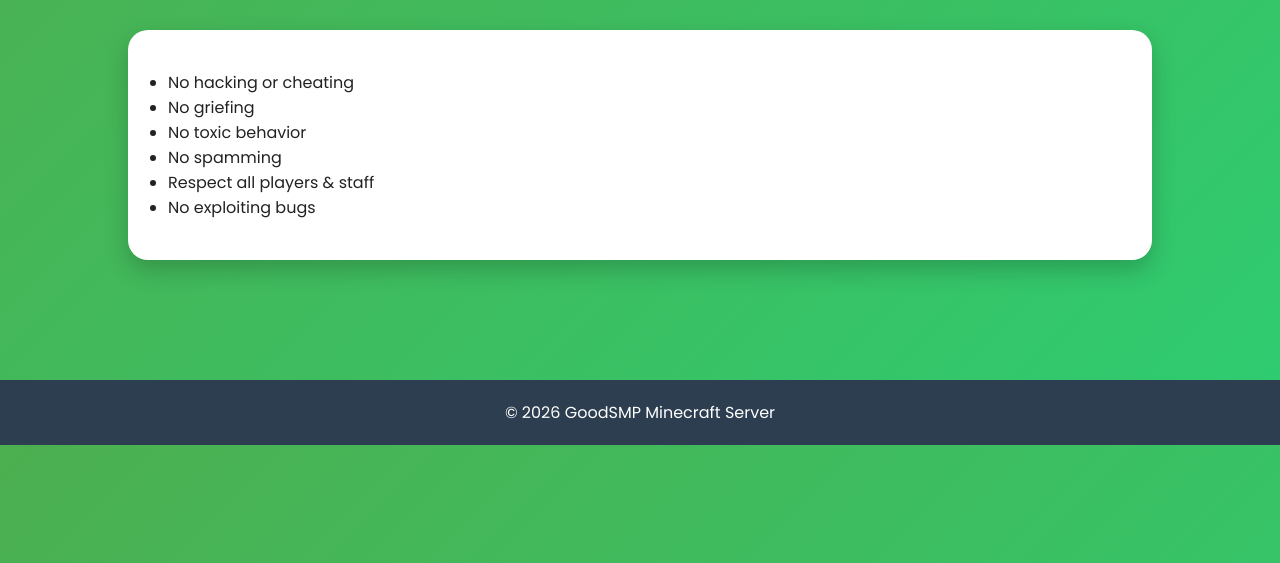
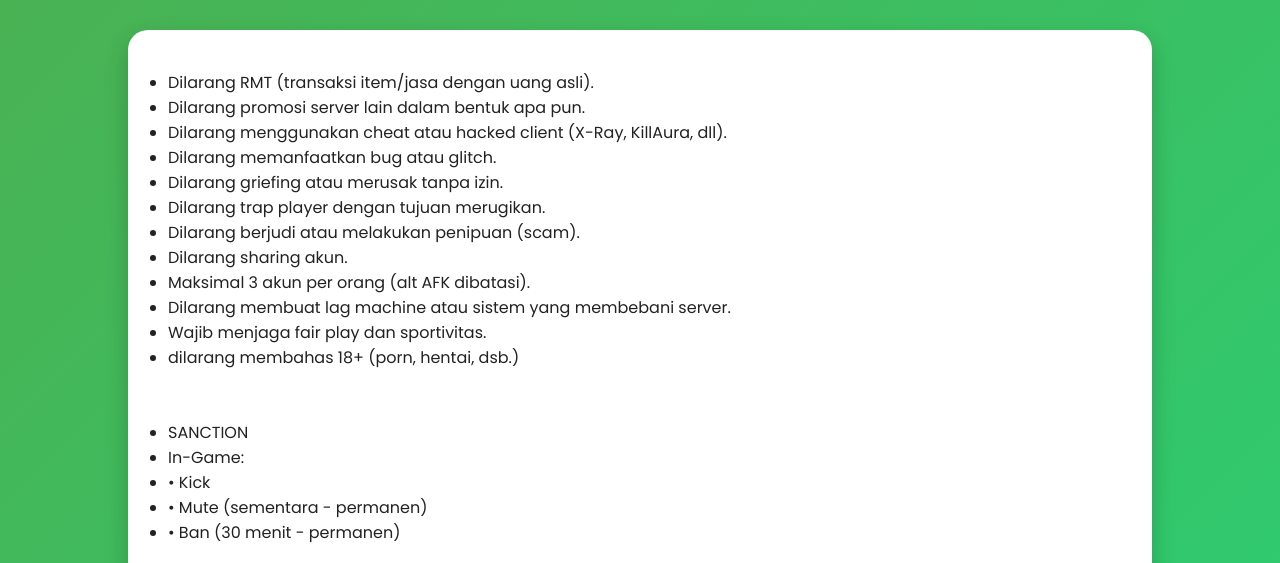
Before and after one commit to danishshahputra2-cloud/GoodSMP, a plain HTML site: page WEBSITE GoodSMP/server-rules.html in a window 1280 px wide. Shown: the part 225-788 px from the top of the page. Drawn offline with Linux system fonts and the light colour scheme.

Commit message:
Add files via upload

```diff
--- a/WEBSITE GoodSMP/server-rules.html
+++ b/WEBSITE GoodSMP/server-rules.html
@@ -25,12 +25,24 @@
     <h2>Server Rules</h2>
     <div class="box">
         <ul>
-            <li>No hacking or cheating</li>
-            <li>No griefing</li>
-            <li>No toxic behavior</li>
-            <li>No spamming</li>
-            <li>Respect all players & staff</li>
-            <li>No exploiting bugs</li>
+            <li>Dilarang RMT (transaksi item/jasa dengan uang asli).</li>
+<li>Dilarang promosi server lain dalam bentuk apa pun.</li>
+<li>Dilarang menggunakan cheat atau hacked client (X-Ray, KillAura, dll).</li>
+<li>Dilarang memanfaatkan bug atau glitch.</li>
+<li>Dilarang griefing atau merusak tanpa izin.</li>
+<li>Dilarang trap player dengan tujuan merugikan.</li>
+<li>Dilarang berjudi atau melakukan penipuan (scam).</li>
+<li>Dilarang sharing akun.</li>
+<li>Maksimal 3 akun per orang (alt AFK dibatasi).</li>
+<li>Dilarang membuat lag machine atau sistem yang membebani server.</li>
+<li>Wajib menjaga fair play dan sportivitas.</li>
+<li>dilarang membahas 18+ (porn, hentai, dsb.)</li><br><br>
+<li>SANCTION</li>
+
+<li>In-Game:</li>
+<li>• Kick</li>
+<li>• Mute (sementara - permanen)</li>
+<li>• Ban (30 menit - permanen)</li>
         </ul>
     </div>
 </section>
```
Also changed, not shown: WEBSITE GoodSMP/faq.html (+1 -1 lines).
